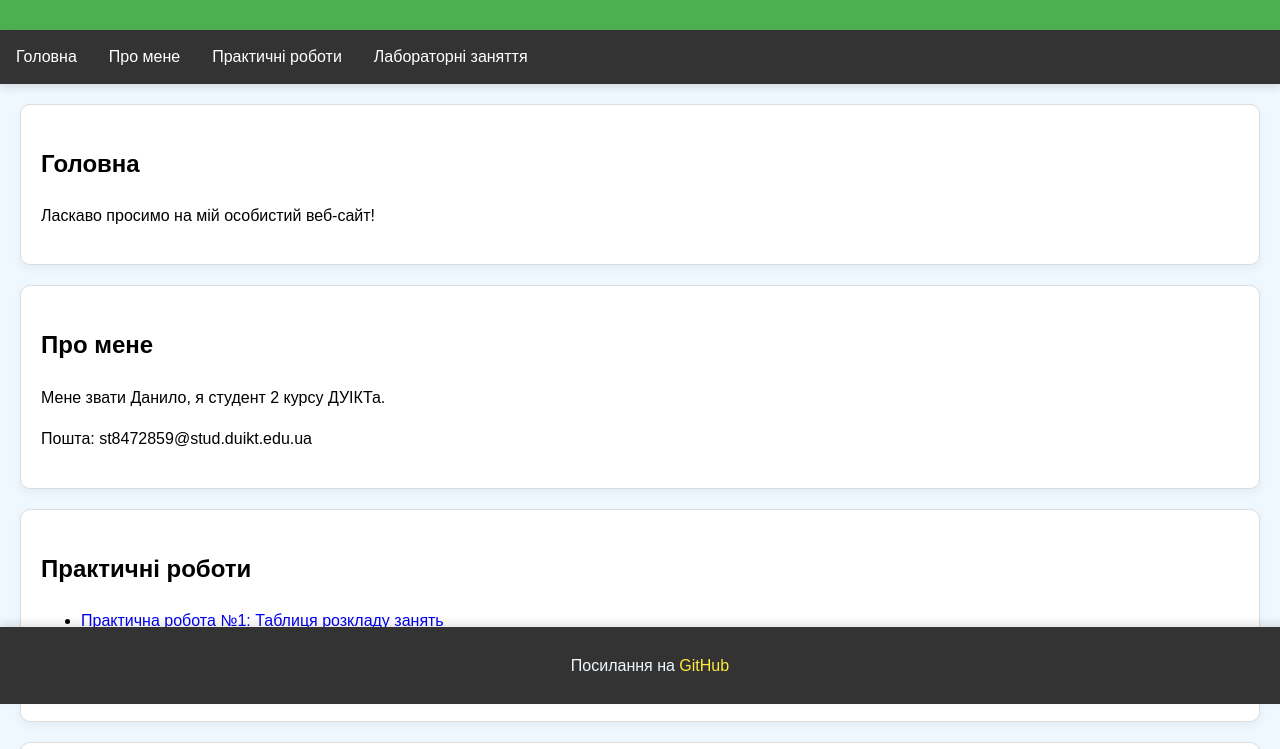
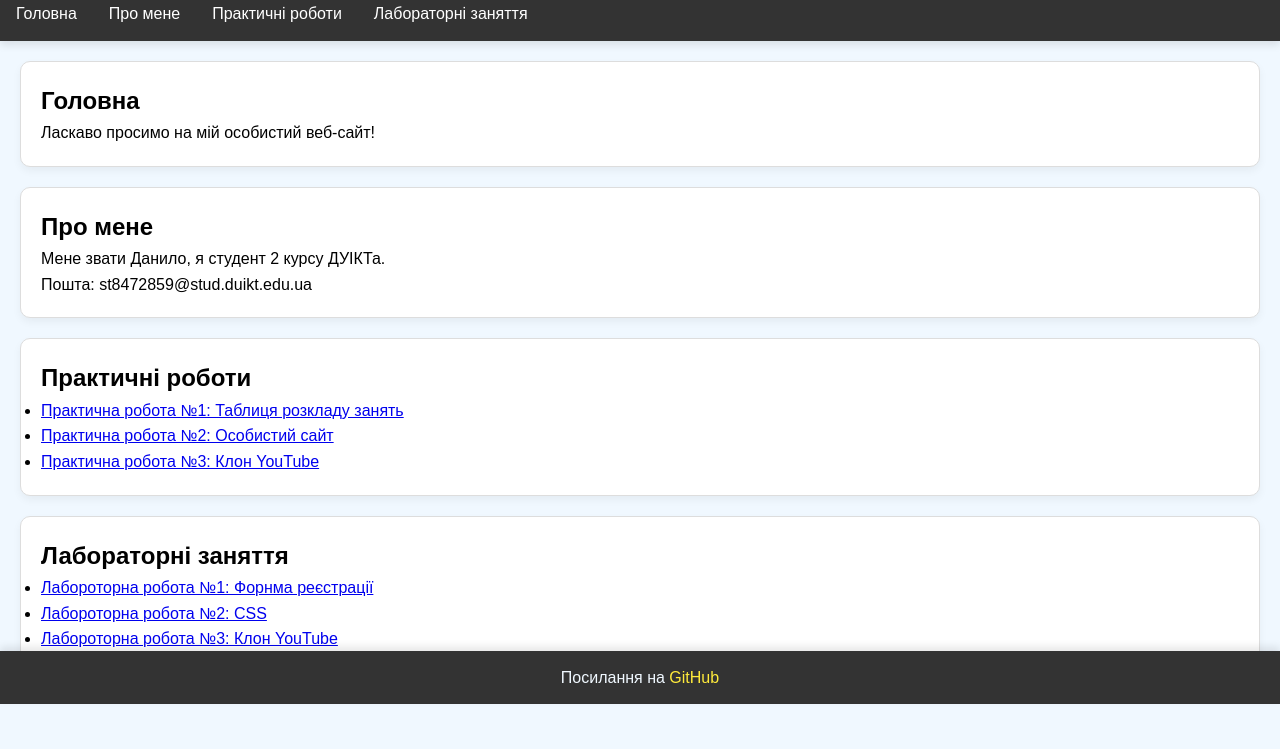
Before and after one commit to Fhvch/Pr1_Web, a plain HTML site: page index.html in a window 1280 px wide. Shown: the part 96-845 px from the top of the page. Drawn offline with Linux system fonts and the light colour scheme.

Commit message:
Add files via upload

```diff
--- a/style.css
+++ b/style.css
@@ -52,17 +52,6 @@ section{
     box-shadow: 0 4px 8px rgba(0,0,0,0.05);
 }
 
-footer{
-    background-color: #333;
-    color: aliceblue;
-    text-align: center;
-    padding: 10px;
-    position: sticky;
-    bottom: 0;
-    width: 100%;
-    box-shadow: 0 -4px 8px rgba(0,0,0,0.1);
-}
-
 /* Практическая работа */
 section.practical {
     padding: 20px;
@@ -83,12 +72,34 @@ section.laboratory {
     box-shadow: 0 4px 8px rgba(0, 0, 0, 0.05);
 }
 
+footer {
+    background-color: #333;
+    color: aliceblue;
+    text-align: center;
+    padding: 14px 16px;
+    position: sticky;
+    bottom: 0;
+    width: 100%;
+    box-shadow: 0 -4px 8px rgba(0,0,0,0.1);
+    margin-top: 20px;
+}
+
 footer a {
-    color: #ffeb3b; /* Выберите цвет, который вам нравится */
-    text-decoration: none; /* Убирает подчеркивание */
+    color: #ffeb3b;
+    text-decoration: none;
     transition: color 0.3s ease;
 }
 
 footer a:hover {
-    color: #f44336; /* Цвет при наведении */
+    color: #f44336;
 }
+
+footer p {
+    margin: 0; /* Убираем отступы для корректного отображения */
+}
+
+* {
+    box-sizing: border-box; /* Учитываем отступы и границы в ширину */
+    margin: 0; /* Сбрасываем внешние отступы для всех элементов */
+    padding: 0; /* Сбрасываем внутренние отступы для всех элементов */
+}
```
